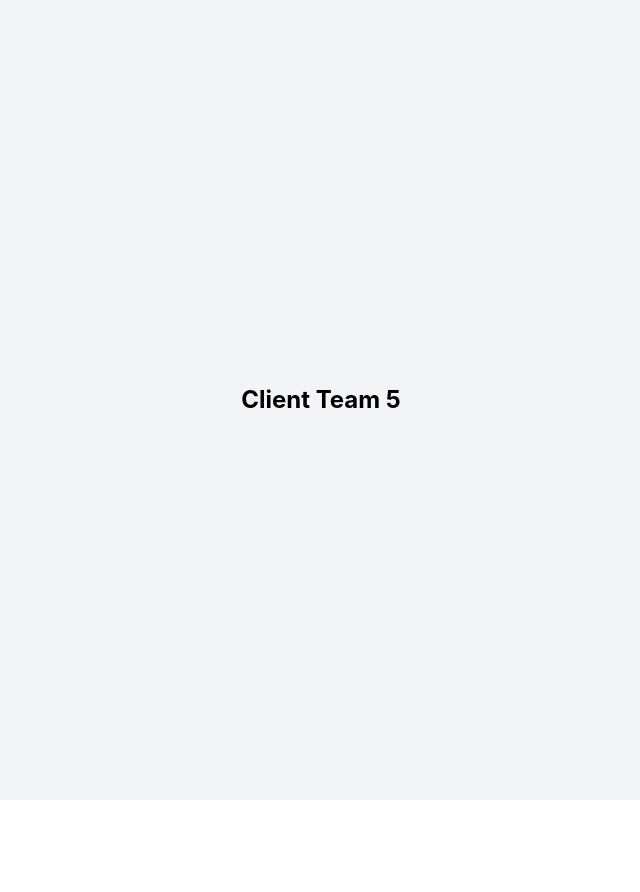
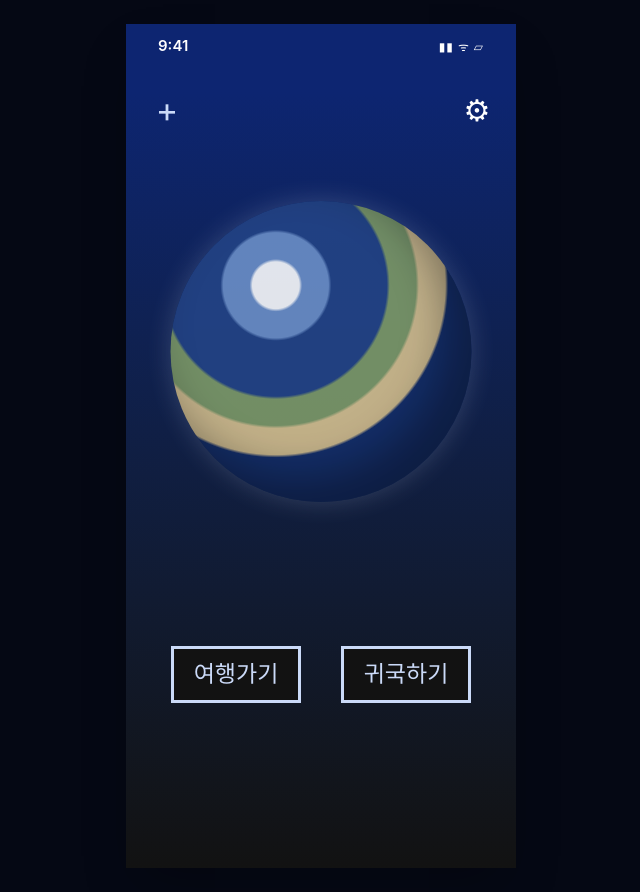
Before and after one commit to 8th-COKERTHON/client-team5, a React (Vite) app: page / in a window 1280 px wide. Shown: the whole page, without its empty margins (319-959 px from the left). Before the commit the page ends 800 px from the top, so only its background shows below. Built offline with nearby package versions, Linux system fonts and the light colour scheme.

Commit message:
feat: 홈 화면 뼈대 구현

```diff
--- a/src/App.tsx
+++ b/src/App.tsx
@@ -1,9 +1,7 @@
+import { HomeScreen } from './features/home/HomeScreen';
+
 const App = () => {
-  return (
-    <main className="flex min-h-screen items-center justify-center bg-gray-100">
-      <h1 className="text-2xl font-bold">Client Team 5</h1>
-    </main>
-  );
+  return <HomeScreen />;
 };
 
 export default App;
--- /dev/null
+++ b/src/features/home/HomeScreen.tsx
@@ -0,0 +1,43 @@
+const actionButtonClass =
+  'flex h-[3.5625rem] w-[8.125rem] items-center justify-center border-[0.1875rem] border-[#cbdaf8] bg-[#121212] text-[1.4375rem] font-light text-[#cbdaf8]';
+
+export const HomeScreen = () => {
+  return (
+    <main className="min-h-screen bg-[#050814] px-4 py-6">
+      <section className="relative mx-auto min-h-[52.75rem] w-full max-w-[24.375rem] overflow-hidden bg-gradient-to-b from-[#0d2571] from-[8%] to-[#121212] text-white shadow-2xl">
+        <div className="absolute left-0 right-0 top-0 z-10 flex h-[2.8125rem] items-center justify-between px-8 text-[0.9375rem] font-semibold">
+          <span>9:41</span>
+          <span className="text-xs tracking-[0.08em]">▮▮ ᯤ ▱</span>
+        </div>
+
+        <div className="absolute left-1/2 top-[4.3125rem] z-10 flex w-[21.375rem] -translate-x-1/2 items-center justify-between">
+          <button
+            type="button"
+            className="flex size-[2.125rem] items-center justify-center text-[2.125rem] leading-none text-[#cbdaf8]"
+            aria-label="동행자 추가"
+          >
+            +
+          </button>
+          <button
+            type="button"
+            className="flex size-[1.875rem] items-center justify-center text-[1.875rem] leading-none text-white"
+            aria-label="설정"
+          >
+            ⚙
+          </button>
+        </div>
+
+        <div className="absolute left-1/2 top-[11.0625rem] size-[18.8125rem] -translate-x-1/2 rounded-full bg-[radial-gradient(circle_at_35%_28%,#f8fafc_0_8%,#6b8fc8_9%_18%,#234486_19%_38%,#7d9a68_39%_48%,#d5c08f_49%_58%,#15306d_59%_100%)] opacity-90 shadow-[inset_-24px_-26px_42px_rgba(0,0,0,0.38),0_0_26px_rgba(203,218,248,0.22)]" />
+
+        <div className="absolute left-1/2 top-[38.875rem] flex w-[18.75rem] -translate-x-1/2 items-center justify-between">
+          <button type="button" className={actionButtonClass}>
+            여행가기
+          </button>
+          <button type="button" className={actionButtonClass}>
+            귀국하기
+          </button>
+        </div>
+      </section>
+    </main>
+  );
+};
```
